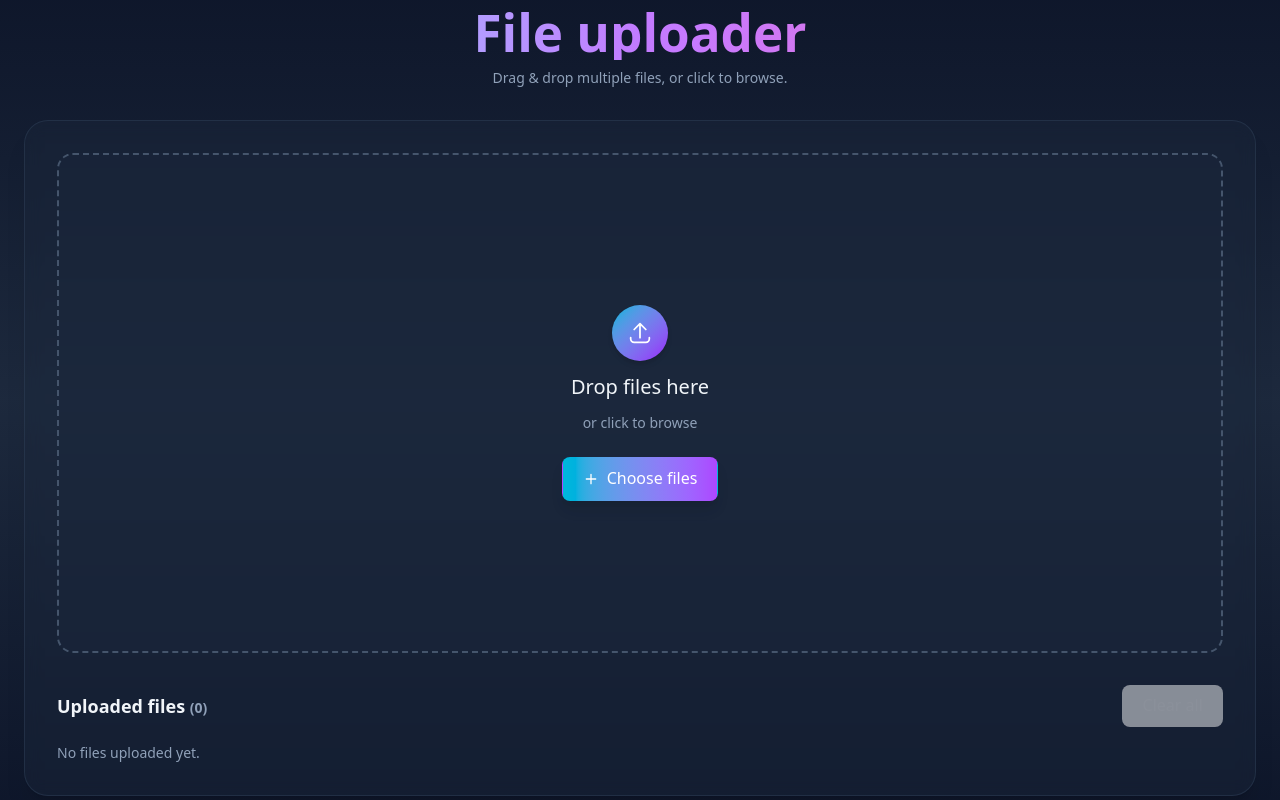
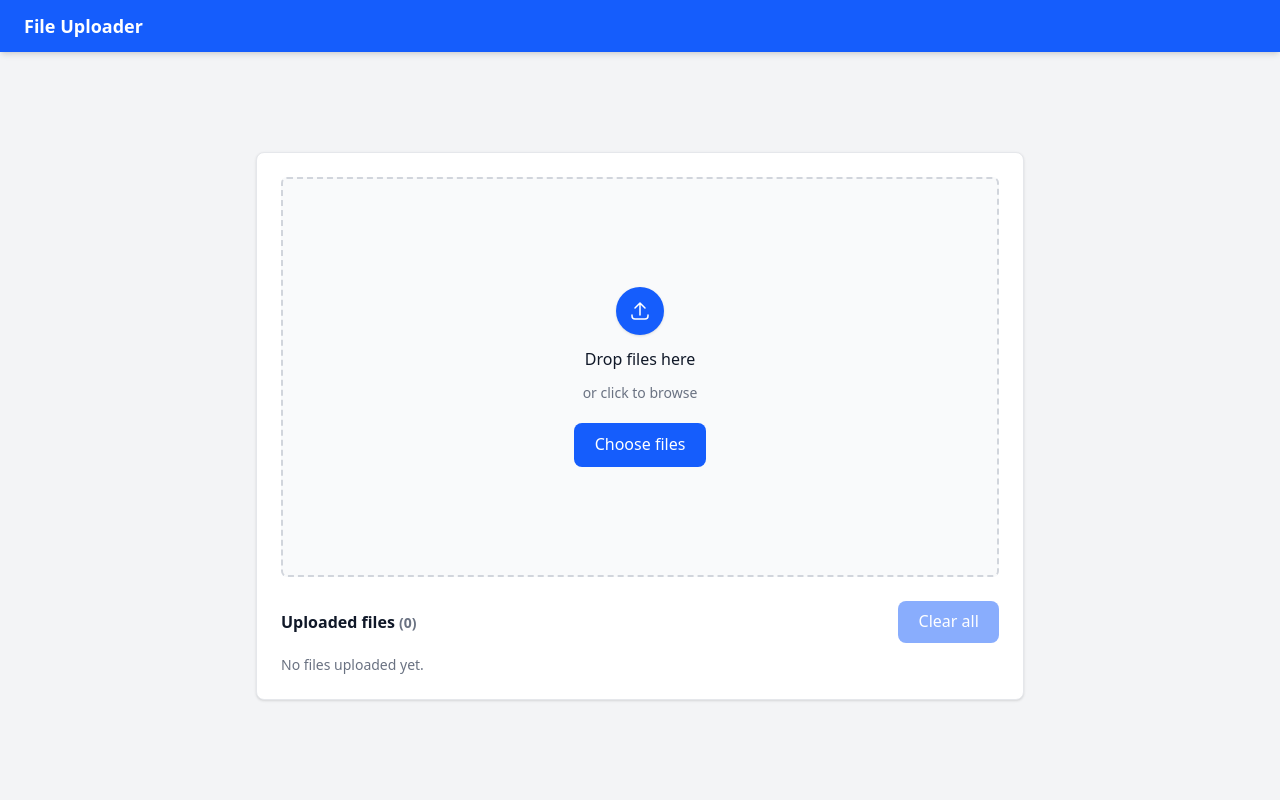
Before and after one commit to saran-damm/tip-frontend, a React (Vite) app: page /dropbox in a window 1280 px wide. Built offline with nearby package versions, Linux system fonts and the light colour scheme.

Commit message:
DropBox.tsx

```diff
--- a/src/DropBox.tsx
+++ b/src/DropBox.tsx
@@ -1,6 +1,5 @@
 import React, { type JSX, useEffect, useRef, useState } from "react";
 
-/* types */
 type FileItem = {
   id: string;
   file: File;
@@ -11,7 +10,6 @@ type FileItem = {
   isImage: boolean;
 };
 
-/* helper to format bytes -> human readable */
 function humanFileSize(size: number) {
   if (size === 0) return "0 B";
   if (!size && size !== 0) return "";
@@ -28,7 +26,11 @@ export default function DropBox(): JSX.Element {
 
   useEffect(() => {
     return () => {
-      urlsRef.current.forEach((u) => URL.revokeObjectURL(u));
+      urlsRef.current.forEach((u) => {
+        try {
+          URL.revokeObjectURL(u);
+        } catch {}
+      });
       urlsRef.current = [];
     };
   }, []);
@@ -52,7 +54,6 @@ export default function DropBox(): JSX.Element {
         if (exists) continue;
         const url = URL.createObjectURL(file);
         urlsRef.current.push(url);
-        // ensure boolean result (avoid string|boolean)
         const isImage = !!file.type && file.type.indexOf("image/") === 0;
         next.push({
           id: genId(),
@@ -75,17 +76,21 @@ export default function DropBox(): JSX.Element {
 
   function onDrop(e: React.DragEvent<HTMLDivElement>) {
     e.preventDefault();
+    e.stopPropagation();
     setDragging(false);
     if (e.dataTransfer?.files?.length) addFiles(e.dataTransfer.files);
   }
 
   function onDragOver(e: React.DragEvent<HTMLDivElement>) {
     e.preventDefault();
+    e.stopPropagation();
+    if (e.dataTransfer) e.dataTransfer.dropEffect = "copy";
     setDragging(true);
   }
 
   function onDragLeave(e: React.DragEvent<HTMLDivElement>) {
     e.preventDefault();
+    e.stopPropagation();
     setDragging(false);
   }
 
@@ -104,7 +109,6 @@ export default function DropBox(): JSX.Element {
 
   function removeFile(id: string) {
     setFiles((prev) => {
-      // fallback for .find to avoid older lib issues
       const rem = prev.filter((p) => p.id === id)[0];
       if (rem) {
         try {
@@ -129,33 +133,31 @@ export default function DropBox(): JSX.Element {
   }
 
   return (
-    <div className="min-h-screen w-screen flex items-center justify-center bg-gradient-to-b from-slate-900 via-slate-800 to-slate-900 text-slate-100 p-0">
-      <div className="w-full max-w-full px-4 sm:px-6">
-        {/* Header */}
-        <header className="text-center mb-8">
-          <h1 className="text-4xl md:text-5xl font-extrabold bg-clip-text text-transparent bg-gradient-to-r from-cyan-300 via-purple-400 to-pink-400">
-            File uploader
-          </h1>
-          <p className="mt-2 text-sm text-slate-400">
-            Drag & drop multiple files, or click to browse.
-          </p>
+    <div className="min-h-screen w-screen flex flex-col bg-gray-100 text-gray-900">
+      {/* Header same size as chat */}
+      <header className="bg-blue-600 text-white px-6 py-3 shadow-md flex items-center">
+        <span className="text-lg font-semibold">File Uploader</span>
       </header>
 
-        {/* Card */}
-        <div className="relative w-full bg-slate-800/40 backdrop-blur-sm rounded-3xl p-8 shadow-xl border border-slate-700/50">
+      {/* Main */}
+      <main className="flex-1 flex items-center justify-center px-4 sm:px-6 py-8">
+        <div className="w-full max-w-3xl bg-white rounded-lg shadow border border-gray-200 p-6">
           {/* Drop area */}
           <div
+            role="button"
+            tabIndex={0}
+            onClick={() => inputRef.current?.click()}
+            onKeyDown={(e) => {
+              if (e.key === "Enter" || e.key === " ") inputRef.current?.click();
+            }}
             onDrop={onDrop}
             onDragOver={onDragOver}
             onDragLeave={onDragLeave}
-            className={`mx-auto rounded-2xl border-2 border-dashed p-6 text-center transition-all cursor-default flex flex-col items-center justify-center select-none ${
-              dragging
-                ? "border-cyan-400 bg-slate-700/60 shadow-[0_10px_30px_rgba(56,189,248,0.08)] scale-[1.01]"
-                : "border-slate-600 bg-slate-800/40"
+            className={`mx-auto rounded-md border-2 border-dashed p-6 text-center transition-all flex flex-col items-center justify-center cursor-pointer select-none ${
+              dragging ? "border-blue-400 bg-blue-50" : "border-gray-300 bg-gray-50"
             }`}
-            style={{ width: "100%", height: "min(500px, 70vh)" }}
+            style={{ width: "100%", height: "min(400px, 60vh)" }}
           >
-            {/* hidden input */}
             <input
               ref={inputRef}
               type="file"
@@ -165,9 +167,9 @@ export default function DropBox(): JSX.Element {
             />
 
             <div className="flex flex-col items-center gap-3">
-              <div className="h-14 w-14 rounded-full bg-gradient-to-br from-cyan-500 to-purple-600 flex items-center justify-center text-white shadow-md">
+              <div className="h-12 w-12 rounded-full bg-blue-600 flex items-center justify-center text-white shadow">
                 <svg
-                  className="h-7 w-7"
+                  className="h-6 w-6"
                   xmlns="http://www.w3.org/2000/svg"
                   fill="none"
                   viewBox="0 0 24 24"
@@ -182,74 +184,57 @@ export default function DropBox(): JSX.Element {
                 </svg>
               </div>
 
-              <div className="text-lg md:text-xl font-medium text-slate-100">
-                Drop files here
-              </div>
-              <div className="text-sm text-slate-400">or click to browse</div>
+              <div className="text-base font-medium">Drop files here</div>
+              <div className="text-sm text-gray-500">or click to browse</div>
 
               <button
                 type="button"
-                onClick={() => inputRef.current?.click()}
-                className="mt-3 inline-flex items-center justify-center gap-2 rounded-full px-5 py-2 text-sm font-semibold bg-gradient-to-r from-cyan-500 to-purple-500 text-white shadow-lg hover:scale-105 active:scale-95 transition-transform overflow-hidden"
+                onClick={(ev) => {
+                  ev.stopPropagation();
+                  inputRef.current?.click();
+                }}
+                className="mt-2 px-4 py-1.5 text-sm font-medium rounded !bg-blue-600 !text-white hover:!bg-blue-700 transition"
               >
-                <svg
-                  className="w-4 h-4"
-                  viewBox="0 0 24 24"
-                  fill="none"
-                  stroke="white"
-                  strokeWidth="2"
-                >
-                  <path
-                    strokeLinecap="round"
-                    strokeLinejoin="round"
-                    d="M12 5v14M5 12h14"
-                  />
-                </svg>
                 Choose files
               </button>
             </div>
           </div>
 
           {/* Uploaded files list */}
-          <div className="mt-8">
-            <div className="flex items-center justify-between mb-4">
-              <h2 className="text-lg font-semibold">
+          <div className="mt-6">
+            <div className="flex items-center justify-between mb-3">
+              <span className="text-base font-semibold">
                 Uploaded files{" "}
-                <span className="text-sm text-slate-400">({files.length})</span>
-              </h2>
-              <div className="flex items-center gap-3">
+                <span className="text-sm text-gray-500">({files.length})</span>
+              </span>
               <button
                 onClick={clearAll}
                 disabled={files.length === 0}
-                  className="text-xs px-3 py-1 rounded-full bg-red-600 hover:bg-red-700 text-white overflow-hidden disabled:opacity-50 disabled:cursor-not-allowed"
+                className="text-xs px-3 py-1 rounded !bg-blue-600 !text-white hover:!bg-blue-700 disabled:opacity-50 disabled:cursor-not-allowed"
               >
                 Clear all
               </button>
             </div>
-            </div>
 
             {files.length === 0 ? (
-              <div className="text-sm text-slate-400">
-                No files uploaded yet.
-              </div>
+              <div className="text-sm text-gray-500">No files uploaded yet.</div>
             ) : (
-              <ul className="flex flex-col gap-3">
+              <ul className="flex flex-col gap-2">
                 {files.map((it) => (
                   <li
                     key={it.id}
-                    className="flex items-center gap-3 bg-slate-800/50 p-3 rounded-lg border border-slate-700"
+                    className="flex items-center gap-3 bg-white p-3 rounded border border-gray-200"
                   >
                     <div className="flex-shrink-0">
                       {it.isImage ? (
                         <img
                           src={it.url}
                           alt={it.name}
-                          className="h-16 w-16 object-cover rounded-md"
+                          className="h-12 w-12 object-cover rounded"
                         />
                       ) : (
-                        <div className="h-16 w-16 rounded-md bg-slate-700 flex items-center justify-center text-slate-200 font-semibold">
-                          {it.name.split(".").pop()?.slice(0, 4).toUpperCase() ||
-                            "FILE"}
+                        <div className="h-12 w-12 rounded bg-gray-100 flex items-center justify-center text-gray-700 text-sm font-semibold border border-gray-200">
+                          {it.name.split(".").pop()?.slice(0, 4).toUpperCase() || "FILE"}
                         </div>
                       )}
                     </div>
@@ -257,8 +242,8 @@ export default function DropBox(): JSX.Element {
                     <div className="min-w-0 flex-1">
                       <div className="flex items-center justify-between gap-3">
                         <div className="truncate">
-                          <div className="font-medium">{it.name}</div>
-                          <div className="text-xs text-slate-400">
+                          <div className="font-medium text-sm">{it.name}</div>
+                          <div className="text-xs text-gray-500">
                             {humanFileSize(it.size)} • {it.type || "unknown"}
                           </div>
                         </div>
@@ -266,19 +251,19 @@ export default function DropBox(): JSX.Element {
                         <div className="flex-shrink-0 flex items-center gap-2">
                           <button
                             onClick={() => openFile(it)}
-                            className="px-3 py-1 text-xs rounded bg-cyan-600 hover:bg-cyan-700 text-white overflow-hidden"
+                            className="px-3 py-1 text-xs rounded !bg-blue-600 !text-white hover:!bg-blue-700"
                           >
                             Open
                           </button>
                           <button
                             onClick={() => downloadFile(it)}
-                            className="px-3 py-1 text-xs rounded bg-emerald-600 hover:bg-emerald-700 text-white overflow-hidden"
+                            className="px-3 py-1 text-xs rounded !bg-blue-600 !text-white hover:!bg-blue-700"
                           >
                             Download
                           </button>
                           <button
                             onClick={() => removeFile(it.id)}
-                            className="px-3 py-1 text-xs rounded bg-red-600 hover:bg-red-700 text-white overflow-hidden"
+                            className="px-3 py-1 text-xs rounded !bg-blue-600 !text-white hover:!bg-blue-700"
                           >
                             Remove
                           </button>
@@ -291,7 +276,7 @@ export default function DropBox(): JSX.Element {
             )}
           </div>
         </div>
-      </div>
+      </main>
     </div>
   );
 }
```
Lines whose indentation alone changed are shown as unchanged.
